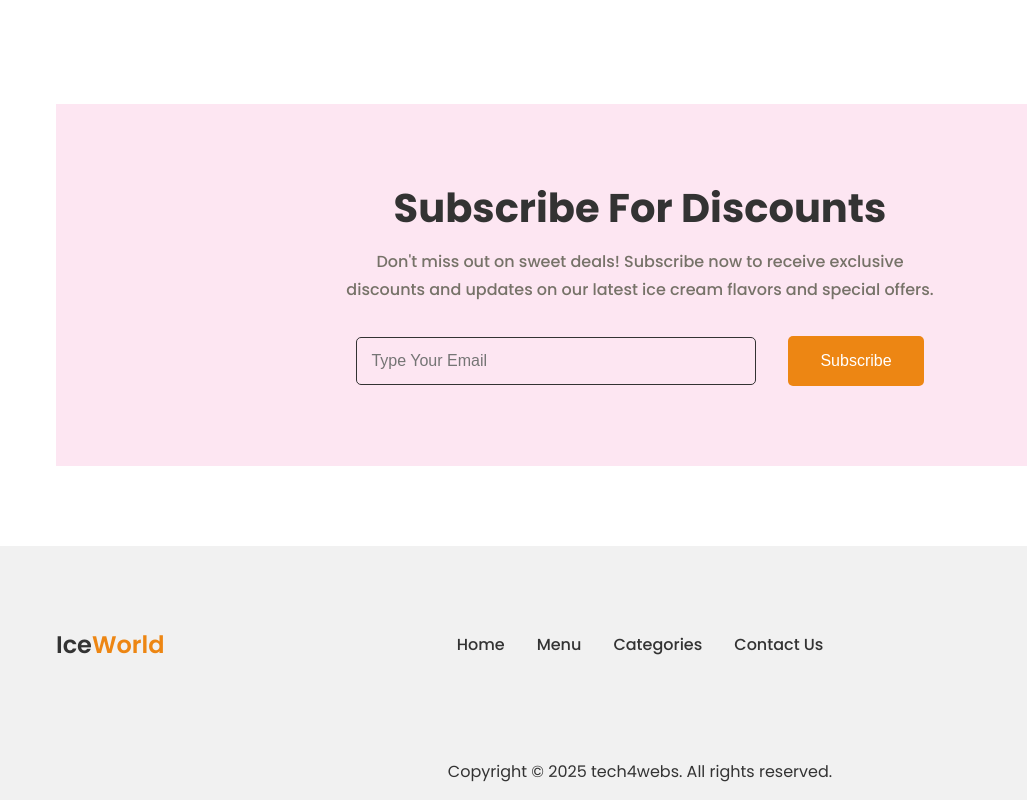
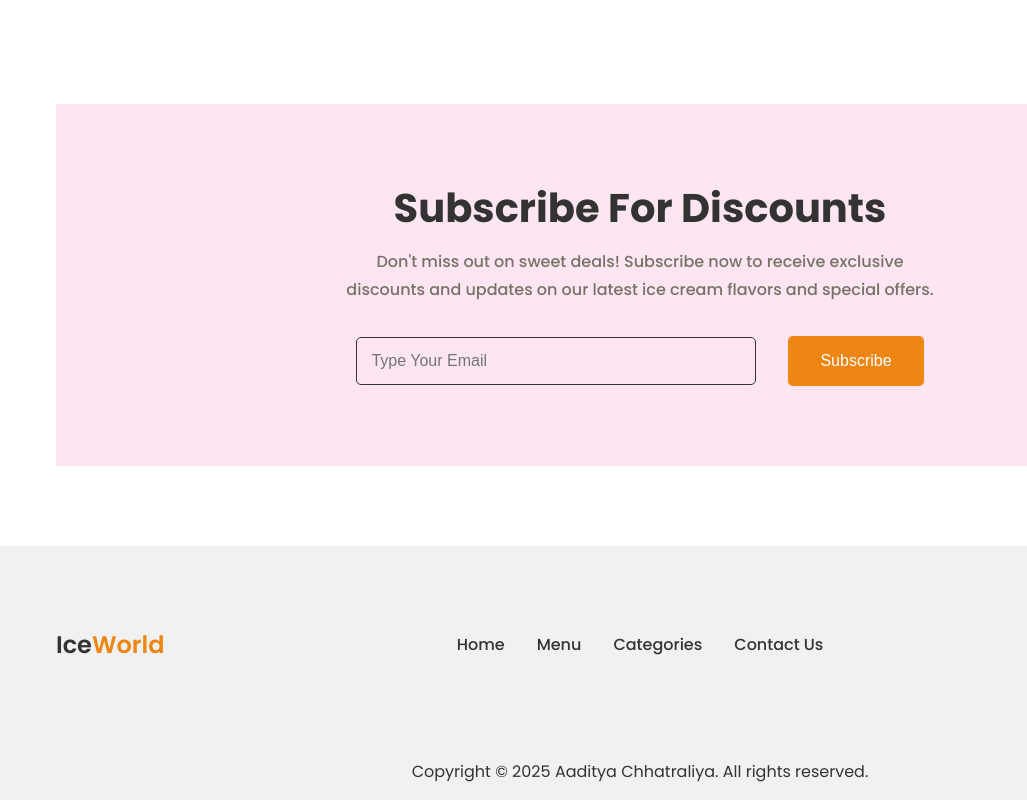
Before and after one commit to Aaditya9187/Iceworld, a plain HTML site: page index.html in a window 1280 px wide. Shown: the part 3684-4484 px from the top of the page, 0-1027 px from the left. Drawn offline with nearby package versions, Linux system fonts and the light colour scheme.

```diff
--- a/index.html
+++ b/index.html
@@ -229,7 +229,7 @@
         </div>
       </div>
       <div class="footer__bar">
-        Copyright © 2025 tech4webs. All rights reserved.
+        Copyright © 2025 Aaditya Chhatraliya. All rights reserved.
       </div>
     </footer>
 
```
